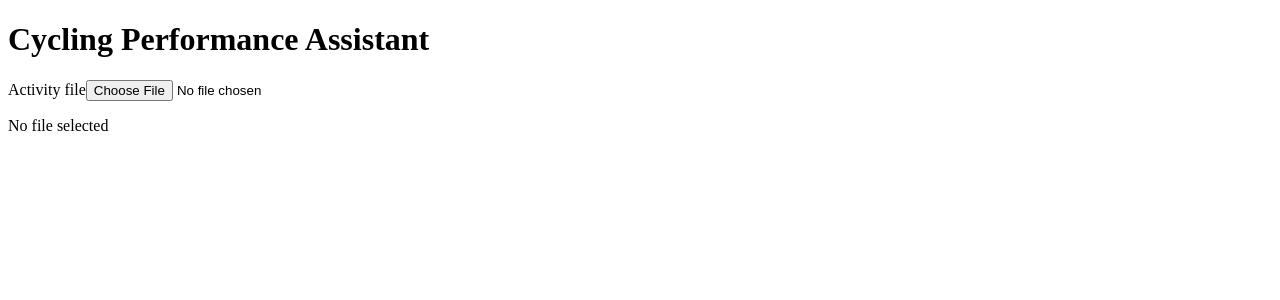
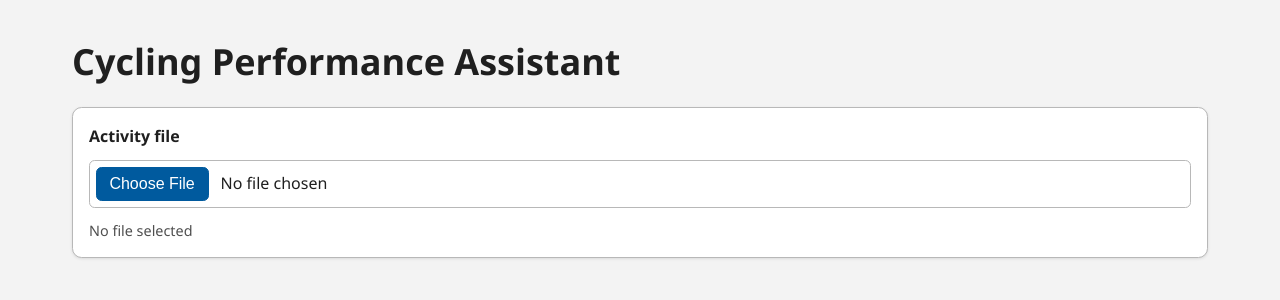
Before and after one commit to ugeHidalgo/CyclingPerAssist, a React (Vite) app: page / in a window 1280 px wide. Shown: the top 300 px of the page. Built offline with nearby package versions, Linux system fonts and the light colour scheme.

Commit message:
Initial UI version
Co-authored-by: Copilot <223556219+Copilot@users.noreply.github.com>

```diff
--- a/src/app/ActivityScreen.tsx
+++ b/src/app/ActivityScreen.tsx
@@ -71,18 +71,20 @@ export function ActivityScreen() {
   const activity = state.status === "empty" ? null : state.activity;
 
   return (
-    <main>
+    <main className="activity-screen">
       <h1>Cycling Performance Assistant</h1>
       <ActivityPicker onFileSelected={handleFileSelected} />
       {state.status === "loading" && (
-        <p role="status">Validating activity file...</p>
+        <p className="activity-loading" role="status">
+          Validating activity file...
+        </p>
       )}
       {activity && (
         <>
-          <h2>{activity.fileName}</h2>
+          <h2 className="activity-name">{activity.fileName}</h2>
           <SpeedChart activity={activity} />
           {activity.warnings.map((warning) => (
-            <p role="status" key={warning.type}>
+            <p className="activity-warning" role="status" key={warning.type}>
               {describeWarning(warning)}
             </p>
           ))}
--- a/src/components/ActivityPicker.tsx
+++ b/src/components/ActivityPicker.tsx
@@ -19,10 +19,10 @@ export function ActivityPicker({ onFileSelected }: ActivityPickerProps) {
   }
 
   return (
-    <section>
+    <section className="activity-picker">
       <label htmlFor="activity-file">Activity file</label>
       <input id="activity-file" type="file" onChange={handleChange} />
-      <p aria-live="polite">
+      <p className="activity-picker__selection" aria-live="polite">
         {selectedFileName
           ? `Selected file: ${selectedFileName}`
           : "No file selected"}
--- a/src/components/ImportError.tsx
+++ b/src/components/ImportError.tsx
@@ -21,5 +21,9 @@ export function ImportError({ error }: ImportErrorProps) {
   const kind =
     error instanceof ActivityImportError ? error.kind : "invalid";
 
-  return <p role="alert">{errorMessages[kind]}</p>;
+  return (
+    <p className="import-error" role="alert">
+      {errorMessages[kind]}
+    </p>
+  );
 }
--- a/src/components/SpeedChart.tsx
+++ b/src/components/SpeedChart.tsx
@@ -18,39 +18,59 @@ export function SpeedChart({ activity }: SpeedChartProps) {
   const timeline = buildTimeline(activity);
 
   return (
-    <figure>
-      <figcaption>Speed over elapsed time</figcaption>
-      <div>
+    <figure className="speed-chart">
+      <figcaption className="speed-chart__title">
+        Speed over elapsed time
+      </figcaption>
+      <div className="speed-chart__plot">
         <ResponsiveContainer width="100%" height={320}>
           <LineChart
             data={timeline}
             margin={{ top: 16, right: 24, bottom: 32, left: 16 }}
           >
-            <CartesianGrid strokeDasharray="3 3" />
+            <CartesianGrid
+              stroke="var(--color-border-subtle)"
+              strokeDasharray="3 3"
+            />
             <XAxis
               dataKey="elapsedMinutes"
               type="number"
+              axisLine={{ stroke: "var(--color-border)" }}
+              tickLine={{ stroke: "var(--color-border)" }}
+              tick={{ fill: "var(--color-text-muted)" }}
               label={{
                 value: "Elapsed time (minutes)",
                 position: "insideBottom",
                 offset: -16,
+                fill: "var(--color-text)",
               }}
             />
             <YAxis
               dataKey="speedKmh"
+              axisLine={{ stroke: "var(--color-border)" }}
+              tickLine={{ stroke: "var(--color-border)" }}
+              tick={{ fill: "var(--color-text-muted)" }}
               label={{
                 value: "Speed (km/h)",
                 angle: -90,
                 position: "insideLeft",
+                fill: "var(--color-text)",
               }}
             />
-            <Tooltip />
+            <Tooltip
+              contentStyle={{
+                border: "1px solid var(--color-border)",
+                color: "var(--color-text)",
+                backgroundColor: "var(--color-surface)",
+              }}
+            />
             <Line
               dataKey="speedKmh"
               type="linear"
               connectNulls={false}
               dot={{ r: 2 }}
               isAnimationActive={false}
+              stroke="var(--color-accent)"
             />
           </LineChart>
         </ResponsiveContainer>
--- a/src/main.tsx
+++ b/src/main.tsx
@@ -1,6 +1,7 @@
 import { StrictMode } from "react";
 import { createRoot } from "react-dom/client";
 import { RouterProvider } from "react-router-dom";
+import "./styles/theme.css";
 import { router } from "./app/router.tsx";
 
 const rootElement = document.getElementById("root");
--- /dev/null
+++ b/src/styles/theme.css
@@ -0,0 +1,173 @@
+:root {
+  color-scheme: light;
+  font-family: "Segoe UI", -apple-system, BlinkMacSystemFont, sans-serif;
+  color: #1f1f1f;
+  background-color: #f3f3f3;
+
+  --color-background: #f3f3f3;
+  --color-surface: #ffffff;
+  --color-text: #1f1f1f;
+  --color-text-muted: #4f4f4f;
+  --color-border: #b8b8b8;
+  --color-border-subtle: #d7d7d7;
+  --color-accent: #005a9e;
+  --color-accent-hover: #004578;
+  --color-focus: #005a9e;
+  --color-error: #8a1c0d;
+  --color-error-surface: #fde8e6;
+  --color-info-surface: #eaf3fb;
+  --font-size-small: 0.9rem;
+  --space-1: 0.5rem;
+  --space-2: 0.75rem;
+  --space-3: 1rem;
+  --space-4: 1.5rem;
+  --radius-control: 0.35rem;
+  --radius-surface: 0.6rem;
+  --shadow-surface: 0 1px 3px rgb(0 0 0 / 10%);
+}
+
+* {
+  box-sizing: border-box;
+}
+
+body {
+  min-width: 20rem;
+  min-height: 100vh;
+  margin: 0;
+  color: var(--color-text);
+  background-color: var(--color-background);
+  font-family: inherit;
+  line-height: 1.5;
+}
+
+button,
+input {
+  font: inherit;
+}
+
+:focus {
+  outline: 3px solid var(--color-focus);
+  outline-offset: 3px;
+}
+
+#root {
+  min-height: 100vh;
+}
+
+.activity-screen {
+  width: min(100%, 76rem);
+  min-height: 100vh;
+  margin: 0 auto;
+  padding: clamp(1.25rem, 4vw, 2.5rem);
+  color: var(--color-text);
+  background-color: var(--color-background);
+}
+
+.activity-screen h1 {
+  margin: 0 0 var(--space-4);
+  font-size: clamp(1.75rem, 4vw, 2.25rem);
+  font-weight: 600;
+  line-height: 1.2;
+}
+
+.activity-name {
+  margin: var(--space-4) 0 0;
+  font-size: 1.25rem;
+  font-weight: 600;
+  overflow-wrap: anywhere;
+}
+
+.activity-picker {
+  display: grid;
+  gap: var(--space-2);
+  padding: var(--space-3);
+  border: 1px solid var(--color-border);
+  border-radius: var(--radius-surface);
+  background-color: var(--color-surface);
+  box-shadow: var(--shadow-surface);
+}
+
+.activity-picker label {
+  font-weight: 600;
+}
+
+.activity-picker input[type="file"] {
+  width: 100%;
+  min-height: 2.75rem;
+  padding: 0.35rem;
+  border: 1px solid var(--color-border);
+  border-radius: var(--radius-control);
+  color: var(--color-text);
+  background-color: var(--color-surface);
+}
+
+.activity-picker input[type="file"]::file-selector-button {
+  margin-right: var(--space-2);
+  padding: 0.45rem 0.8rem;
+  border: 1px solid var(--color-accent);
+  border-radius: var(--radius-control);
+  color: #ffffff;
+  background-color: var(--color-accent);
+  cursor: pointer;
+}
+
+.activity-picker input[type="file"]::file-selector-button:hover {
+  background-color: var(--color-accent-hover);
+}
+
+.activity-picker__selection {
+  margin: 0;
+  color: var(--color-text-muted);
+  font-size: var(--font-size-small);
+}
+
+.activity-loading,
+.activity-warning,
+.import-error {
+  margin: var(--space-3) 0;
+  padding: var(--space-2) var(--space-3);
+  border-radius: var(--radius-control);
+}
+
+.activity-loading {
+  border: 1px solid var(--color-border);
+  background-color: var(--color-surface);
+}
+
+.activity-warning {
+  border-left: 4px solid var(--color-accent);
+  color: var(--color-text);
+  background-color: var(--color-info-surface);
+}
+
+.import-error {
+  border: 1px solid var(--color-error);
+  border-left-width: 4px;
+  color: var(--color-error);
+  background-color: var(--color-error-surface);
+  font-weight: 600;
+}
+
+.speed-chart {
+  margin: var(--space-3) 0 0;
+  padding: var(--space-3);
+  border: 1px solid var(--color-border);
+  border-radius: var(--radius-surface);
+  background-color: var(--color-surface);
+  box-shadow: var(--shadow-surface);
+}
+
+.speed-chart__title {
+  margin-bottom: var(--space-2);
+  font-size: 1.1rem;
+  font-weight: 600;
+}
+
+.speed-chart__plot {
+  width: 100%;
+  min-height: 20rem;
+}
+
+.speed-chart .recharts-text {
+  font-family: inherit;
+}
--- a/vitest.config.ts
+++ b/vitest.config.ts
@@ -5,6 +5,7 @@ export default mergeConfig(
   viteConfig,
   defineConfig({
     test: {
+      css: true,
       clearMocks: true,
       environment: "jsdom",
       restoreMocks: true,
```
Also changed, not shown: specs/001-fit-speed-chart/tasks.md (+3 -3 lines), 1 other file (tests, documents, lock files or other folders).
